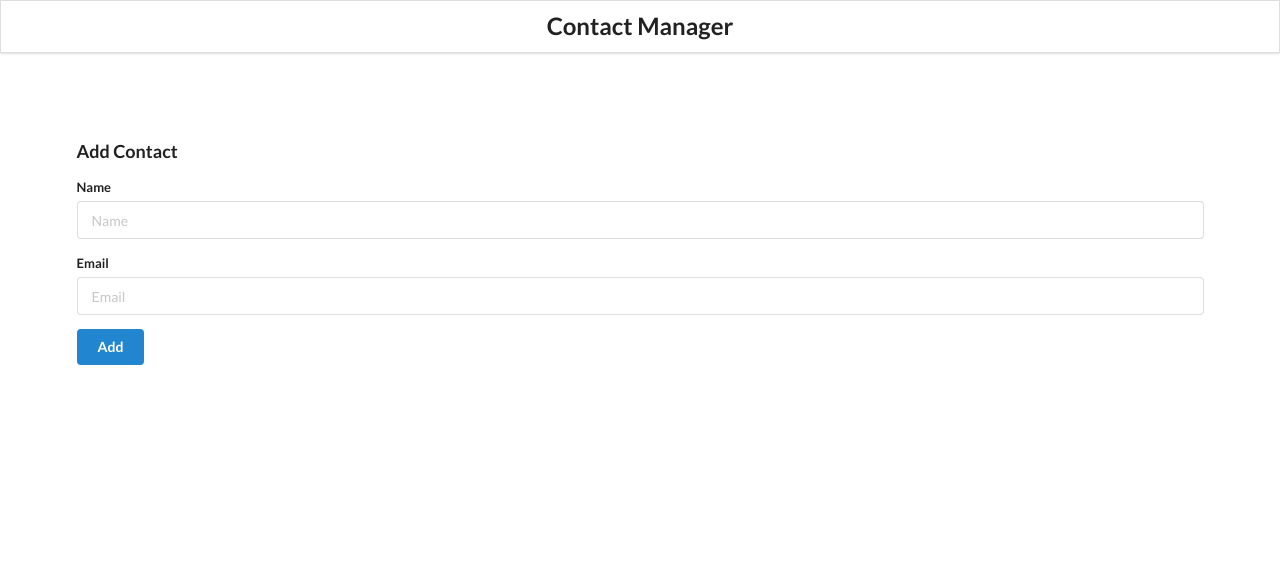
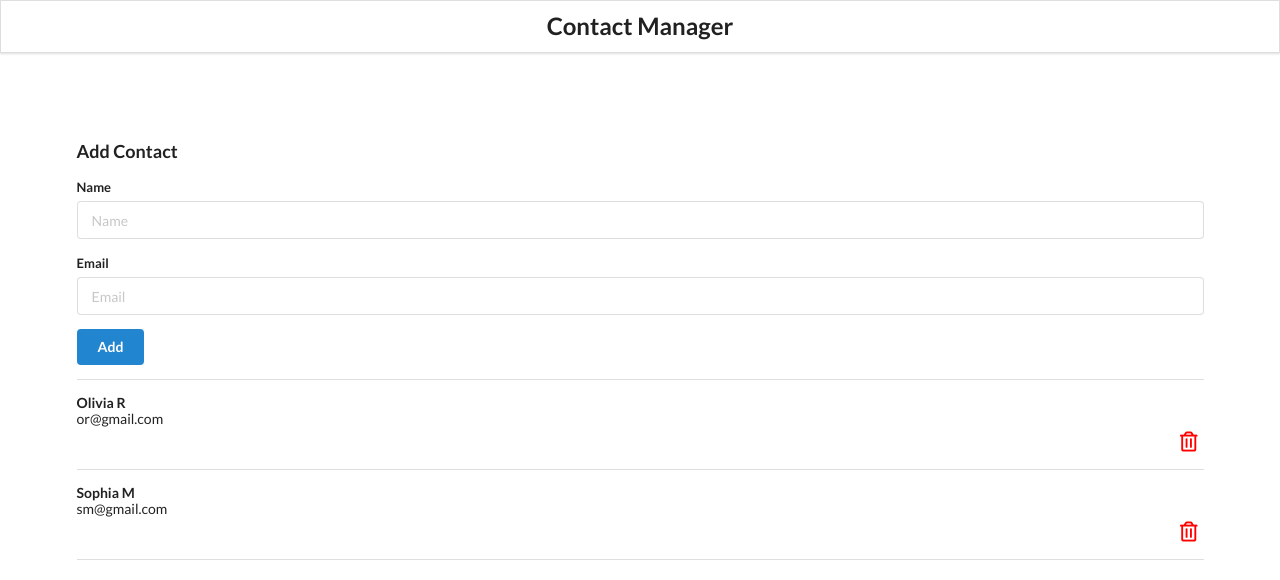
Before and after one commit to Guneet13/contacts-manager, a React (Create React App) app in the folder client/: page / in a window 1280 px wide. Shown: the top 580 px of the page. Built offline with nearby package versions, Linux system fonts and the light colour scheme.

Commit message:
rendering a dummy list of contacts

```diff
--- a/client/src/App.css
+++ b/client/src/App.css
@@ -6,3 +6,12 @@
   justify-content: center;
   padding: 10px;
 }
+.item {
+  padding: 15px 0px !important;
+}
+
+i.icon {
+  float: right;
+  font-size: 20px;
+  cursor: pointer;
+}
--- a/client/src/App.js
+++ b/client/src/App.js
@@ -2,14 +2,28 @@ import React from 'react';
 import './App.css';
 import Header from './components/Header';
 import AddContact from './components/AddContact';
-//import ContactList from './components/ContactList';
+import ContactList from './components/ContactList';
 
 function App() {
+
+  //passing data to another component(rendering list)
+  const contacts = [
+    {
+      id: "1",
+      "name": "Olivia R",
+      "email": "or@gmail.com",
+    },
+    {
+      id: "2",
+      "name": "Sophia M",
+      "email": "sm@gmail.com",
+    }
+  ];
   return (
-    <div>
+    <div className='ui container'>
       <Header />
       <AddContact />
-      {/*<ContactList />*/}
+      <ContactList contacts={contacts}/>
     </div>
   );
 }
--- a/client/src/components/ContactCard.js
+++ b/client/src/components/ContactCard.js
@@ -0,0 +1,19 @@
+import React from 'react';
+
+const ContactCard = (props) => {
+  //destructuring
+  const {id, name, email} = props.contact;
+
+  return (
+    <div className='item'>
+        <div className='content'>
+          <div className='header'>{name}</div>
+          <div>{email}</div>
+        </div>
+        <i className='trash alternate outline icon'
+        style={{color: "red", marginTop: "7px"}}></i>
+      </div>
+  );
+};
+
+export default ContactCard;
--- a/client/src/components/ContactList.js
+++ b/client/src/components/ContactList.js
@@ -0,0 +1,19 @@
+import React from 'react';
+import ContactCard from './ContactCard';
+
+const ContactList = (props) => {
+  console.log(props);
+
+  const renderContactList = props.contacts.map((contact) => {
+    return (
+      <ContactCard contact={contact}></ContactCard>
+    );
+  })
+  return (
+    <div className='ui celled list'>
+      {renderContactList}
+    </div>
+  );
+}
+
+export default ContactList;
```
